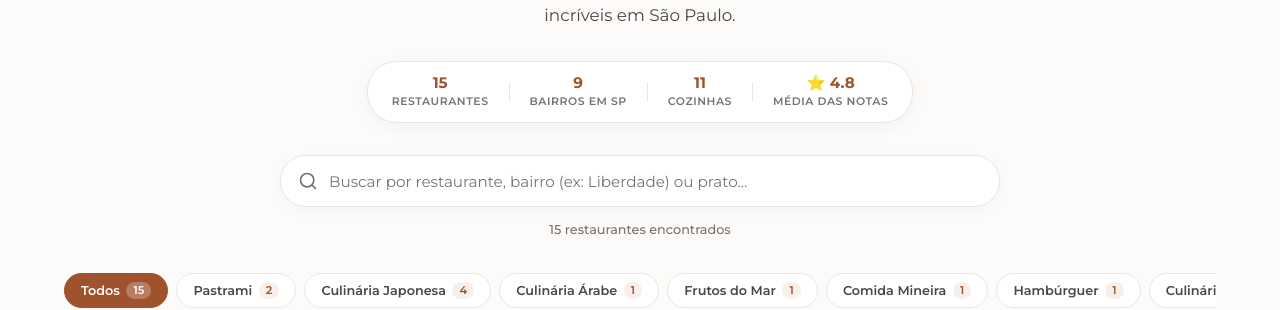
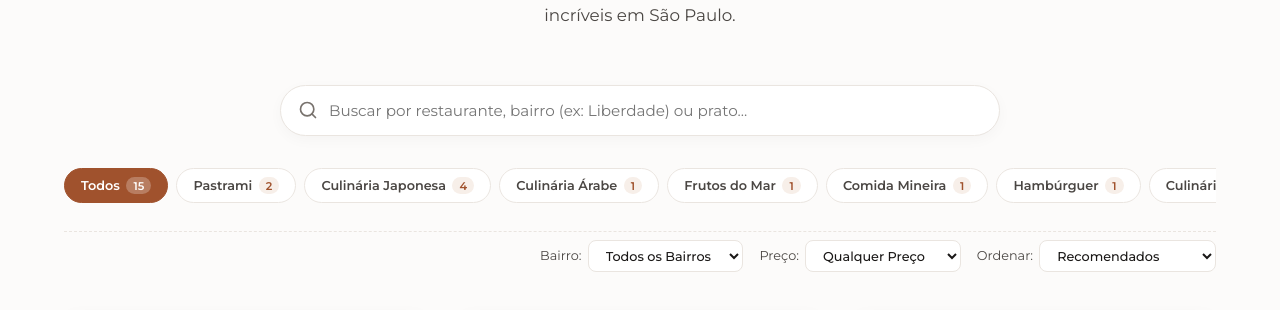
Before and after one commit to Dev-BrunoOliveira/GUIA, a React (Vite) app: page / in a window 1280 px wide. Shown: the part 200-510 px from the top of the page. Built offline with nearby package versions, Linux system fonts and the light colour scheme; a web font is replaced by a local one.

Commit message:
ajuste nos filtros

```diff
--- a/src/App.tsx
+++ b/src/App.tsx
@@ -7,7 +7,6 @@
 import { EmptyState } from "./components/EmptyState";
 import { ThemeToggle } from "./components/ThemeToggle";
 import { RestaurantModal } from "./components/RestaurantModal";
-import { StatsBanner } from "./components/StatsBanner";
 import { Toast } from "./components/Toast";
 
 export default function App() {
@@ -198,8 +197,6 @@
             Recomendações pessoais de experiências gastronômicas incríveis em
             São Paulo.
           </p>
-
-          <StatsBanner restaurants={restaurantsData} />
         </div>
       </header>
 
@@ -209,7 +206,6 @@
           <SearchBar
             value={searchTerm}
             onChange={setSearchTerm}
-            resultCount={filteredRestaurants.length}
           />
         </section>
 
--- a/src/components/SearchBar.tsx
+++ b/src/components/SearchBar.tsx
@@ -3,13 +3,11 @@
 interface SearchBarProps {
   value: string;
   onChange: (value: string) => void;
-  resultCount: number;
 }
 
 export const SearchBar: React.FC<SearchBarProps> = ({
   value,
   onChange,
-  resultCount,
 }) => {
   return (
     <div className="search-bar-wrapper">
@@ -49,10 +47,6 @@
           )}
         </div>
       </div>
-
-      <span className="search-results-counter">
-        {resultCount} {resultCount === 1 ? "restaurante encontrado" : "restaurantes encontrados"}
-      </span>
     </div>
   );
 };
```
